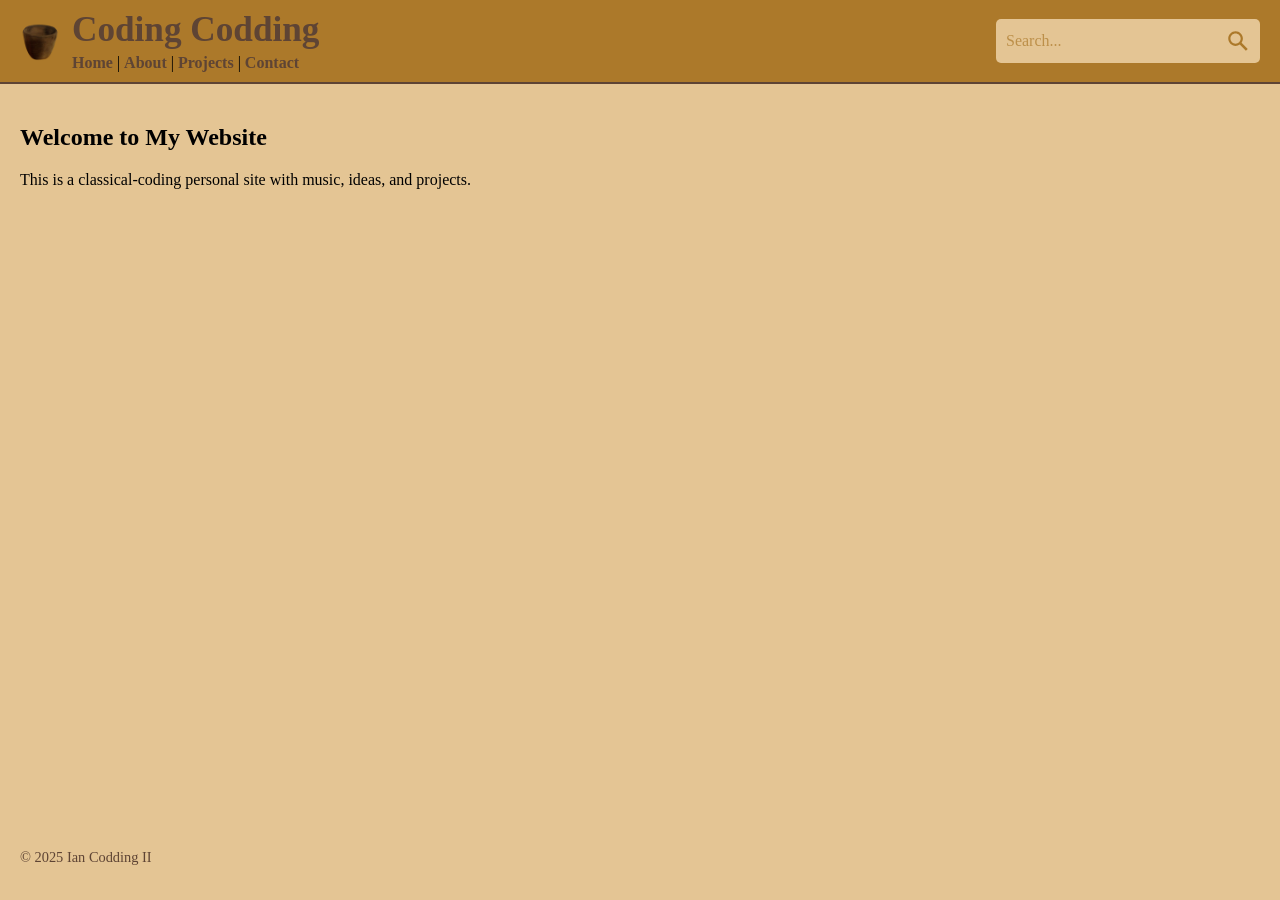
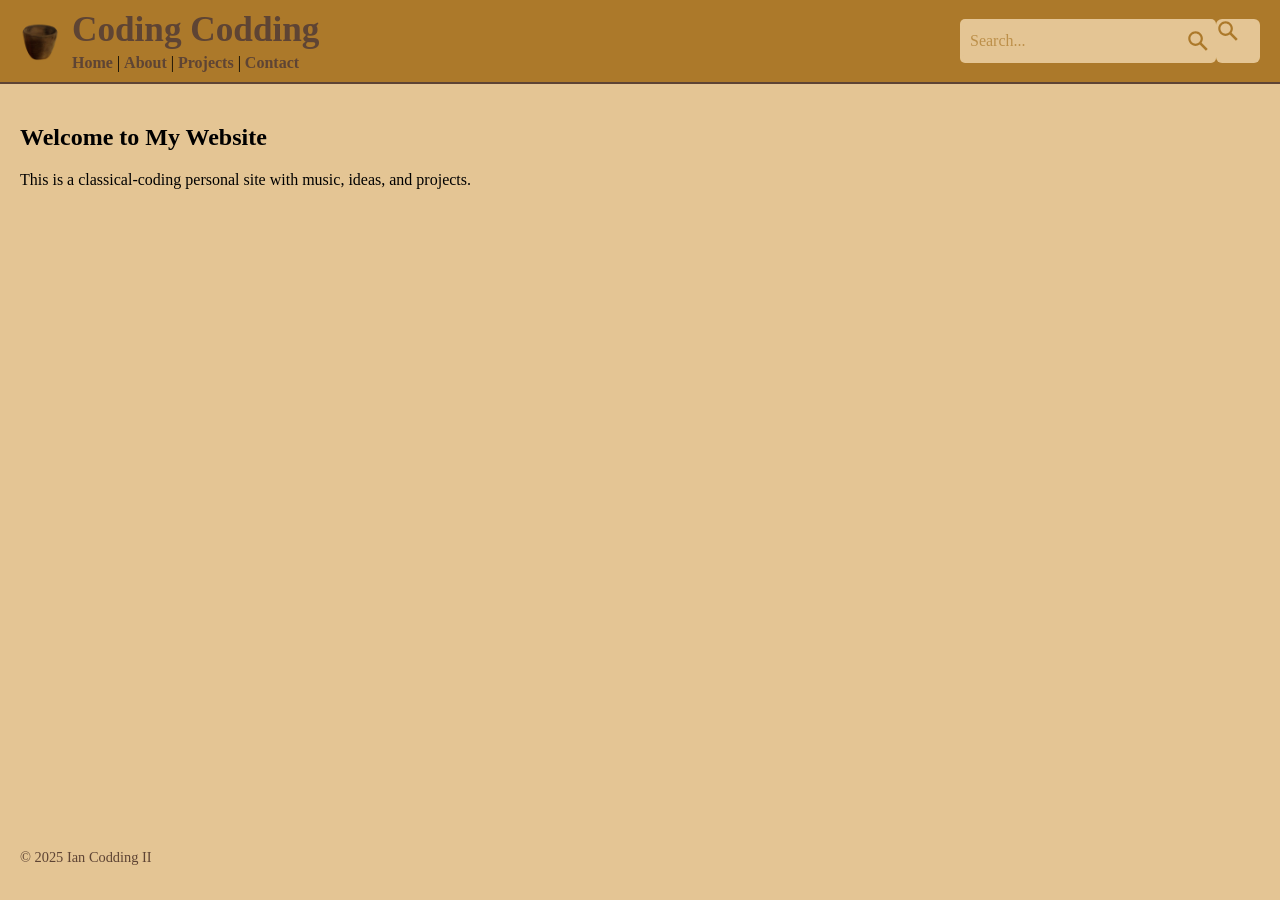
Before and after one commit to Ian-Codding-II/CodingCodding, a Jekyll site: the page built from index.html, in a window 1280 px wide. Built offline with Jekyll 4.4.1, drawn with Linux system fonts in a browser that asks for light colours.

Commit message:
Update to search button

```diff
--- a/_includes/searchbar.html
+++ b/_includes/searchbar.html
@@ -10,6 +10,14 @@
       </svg>
     </button>
   </form>
+
+  <!-- Icon-only link (visible on small screens) -->
+  <a href="{{ site.baseurl }}/search.html" class="searchbar-icon" aria-label="Search">
+    <svg viewBox="0 0 1024 1024" width="20" height="20" fill="currentColor">
+      <path
+        d="M848.471 928l-263.059-263.059c-48.941 36.706-110.118 55.059-177.412 55.059-171.294 0-312-140.706-312-312s140.706-312 312-312c171.294 0 312 140.706 312 312 0 67.294-24.471 128.471-55.059 177.412l263.059 263.059-79.529 79.529zM189.623 408.078c0 121.364 97.091 218.455 218.455 218.455s218.455-97.091 218.455-218.455c0-121.364-103.159-218.455-218.455-218.455-121.364 0-218.455 97.091-218.455 218.455z" />
+    </svg>
+  </a>
 </div>
 
 <!-- Optional: Hide search bar if JavaScript is disabled -->
--- a/styles/main.css
+++ b/styles/main.css
@@ -141,7 +141,7 @@
   height: 24px;
 }
 
-/* Icon-only fallback (hidden by default) */
+/* Icon-only fallback (hidden by default, shown on small screens) */
 .searchbar-icon {
   display: none;
   all: unset;
```
